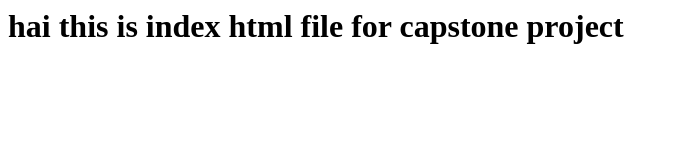
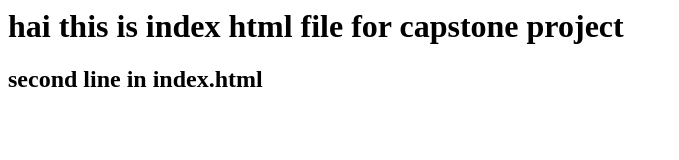
Before and after one commit to Mazhar2304/CMP-, a plain HTML site: page index.html in a window 1280 px wide. Shown: the whole page, without its empty margins (0-679 px from the left). Drawn offline with Linux system fonts and the light colour scheme.

Commit message:
app.html

```diff
--- a/index.html
+++ b/index.html
@@ -1 +1,2 @@
 <h1> hai this is index html file for capstone project </h1>
+<h2> second line in index.html</h2>
```
Also changed, not shown: app.html (+1 -0 lines).
